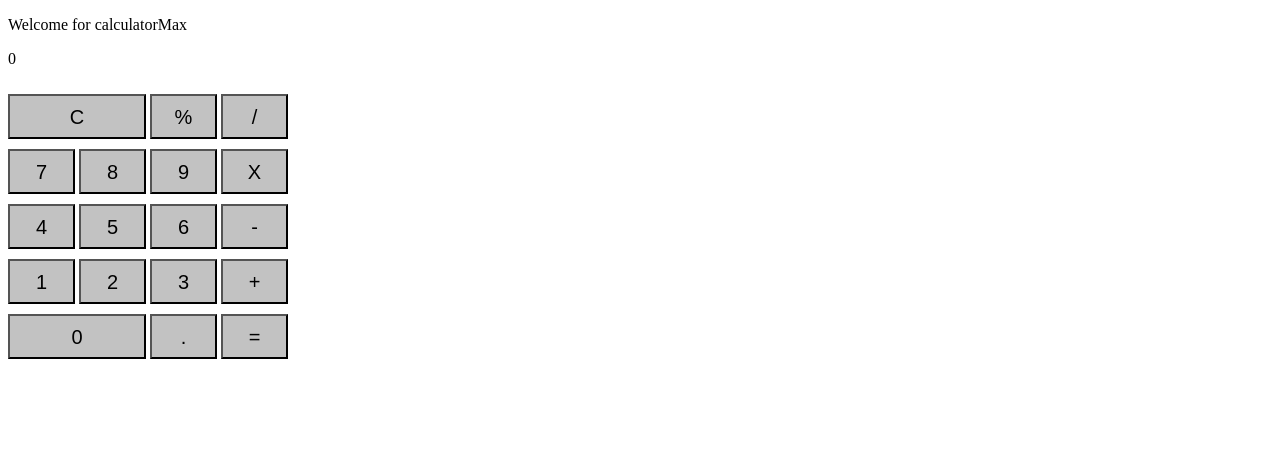
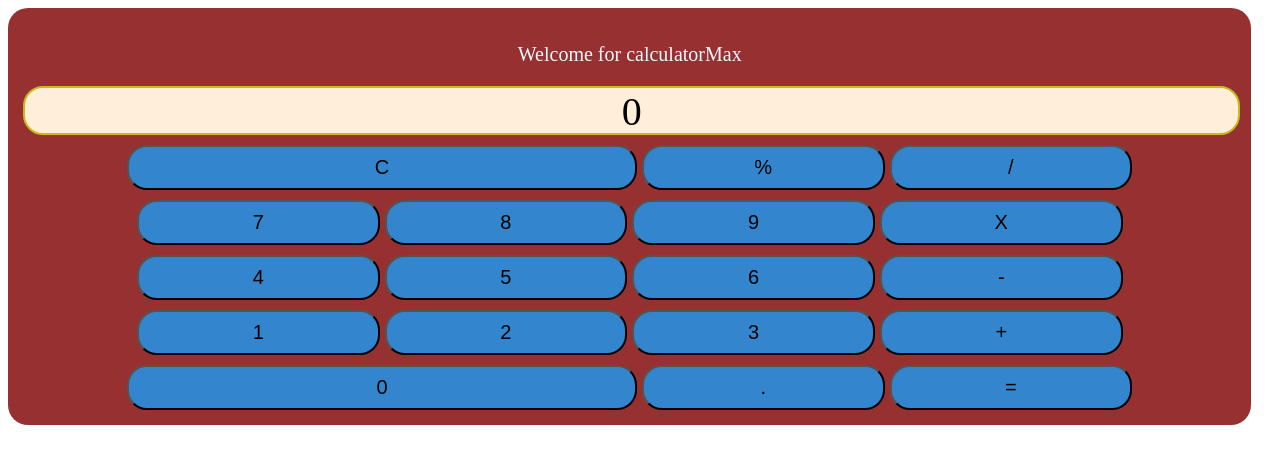
Before and after one commit to MaxR-Sheep/calculatorMax, a plain HTML site: page index.html in a window 1280 px wide. Drawn offline with Linux system fonts and the light colour scheme.

Commit message:
new design

```diff
--- a/index.html
+++ b/index.html
@@ -8,36 +8,38 @@
     <title>Calculator Max</title>
   </head>
   <body>
-    <div class="container">
-      <p>Welcome for calculatorMax</p>
-      <p id="output">0</p>
-<div class="first-row">
+    <div class="display">
+      <p id="text">Welcome for calculatorMax</p>
+      <div id="output">0</div>
+      <div id="calcul">
+<div class="row">
    <button id="r1-1" onclick="forclear()">C</button>
    <button id="r1-3" onclick="perc()">%</button>
    <button id="r1-4"onclick="fordisplay('/')">/</button>
 </div>
-<div class="second-row">
+<div class="row">
    <button id="r2-1" onclick="fordisplay('7')">7</button>
    <button id="r2-2" onclick="fordisplay('8')">8</button>
    <button id="r2-3" onclick="fordisplay('9')">9</button>
    <button id="r2-4" onclick="fordisplay('*')">X</button>
 </div>
-<div class="third-row">
+<div class="row">
    <button id="r3-1" onclick="fordisplay('4')">4</button>
    <button id="r3-2" onclick="fordisplay('5')">5</button>
    <button id="r3-3" onclick="fordisplay('6')">6</button>
    <button id="r3-4" onclick="fordisplay('-')">-</button>
 </div>
-<div class="fourth-row">
+<div class="row">
    <button id="r4-1" onclick="fordisplay('1')" >1</button>
    <button id="r4-2" onclick="fordisplay('2')" >2</button>
    <button id="r4-3" onclick="fordisplay('3')" >3</button>
    <button id="r4-4" onclick="fordisplay('+')" >+</button>
 </div>
-<div class="fifth-row">
+<div class="row">
   <button id="r5-1" onclick="fordisplay('0')" >0</button>
   <button id="r5-2" onclick="fordisplay('.')" >.</button>
   <button id="r5-3" onclick="solve()" >=</button>
+</div>
 </div>
         </div>
       </div>
--- a/style.css
+++ b/style.css
@@ -1,26 +1,39 @@
 .display {
-  background-color: rgb(201, 201, 201);
+  background-color: rgb(151, 49, 49);
   padding: 15px;
-  width: 250px;
-  text-align: right;
+  width: 96%;
+  text-align: center;
   font-size: 20px;
-  border-top-left-radius: 10px;
-  border-top-right-radius: 10px;
+  border-radius: 20px;
 }
 
+#text {
+  color: aliceblue;
+}
 button {
-  padding: 10px;
-  width: 67px;
   height: 45px;
+  width: 20%;
   margin-top: 10px;
-  background-color: rgb(194, 194, 194);
+  background-color: rgb(51, 134, 205);
   color: black;
   font-size: 20px;
+  border-radius: 20px;
+}
+
+#output {
+  width: 100%;
+  border: 2px #c7bb19 solid;
+  background-color: #ffeed9;
+  text-align: center;
+
+  height: 45px;
+  font-size: 40px;
+  border-radius: 20px;
 }
 
 #r1-1,
 #r5-1 {
-  width: 138px;
+  width: 42%;
 }
 
 button:hover {
@@ -30,3 +43,17 @@ button:hover {
 button:active {
   background-color: rgb(136, 136, 136);
 }
+
+.row {
+  width: 100%;
+}
+
+@media screen and (max-width: 600px) {
+  .display {
+    width: 92%;
+    height: 620px;
+  }
+  #calcul {
+    margin-top: 25%;
+  }
+}
```
